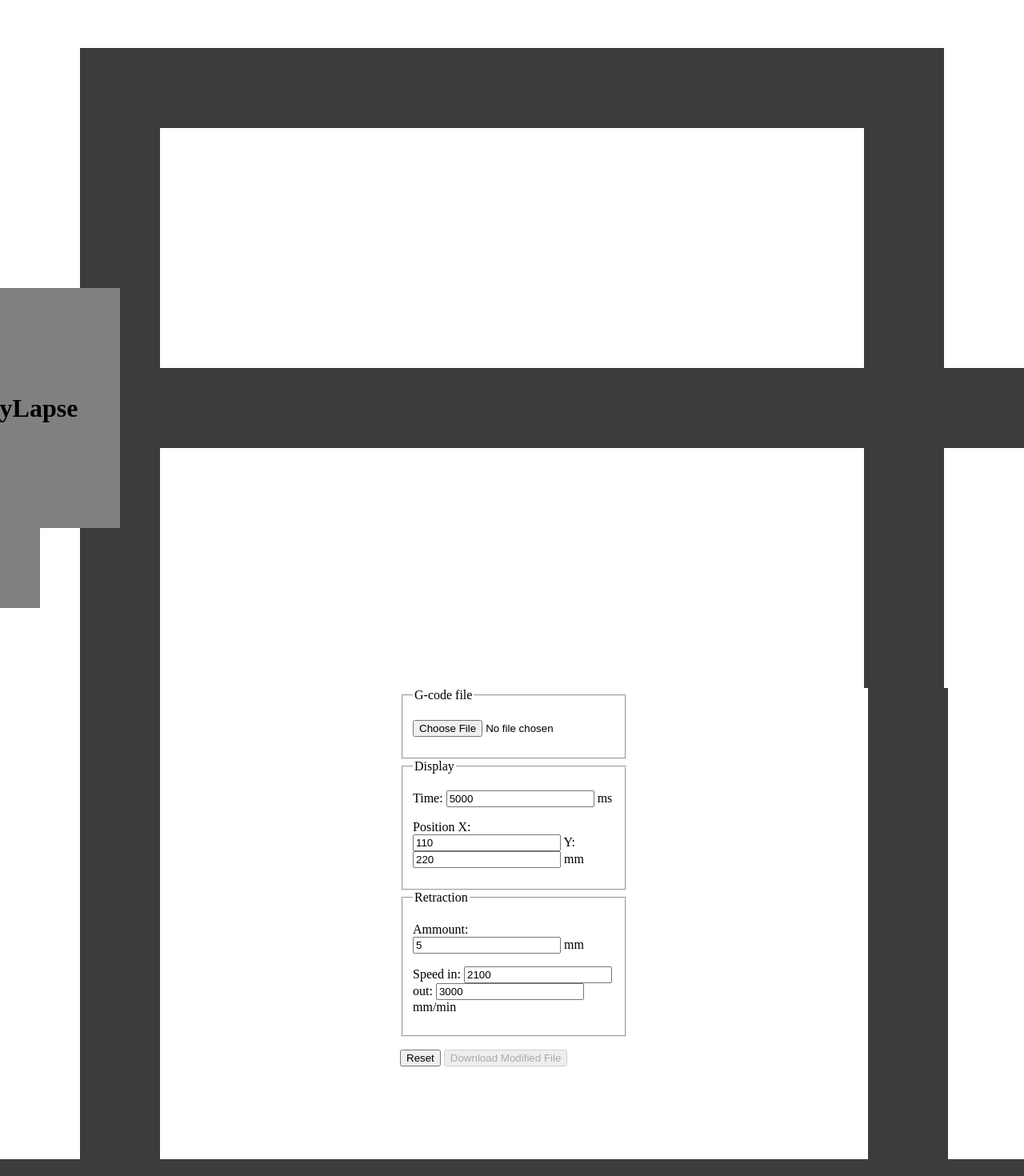
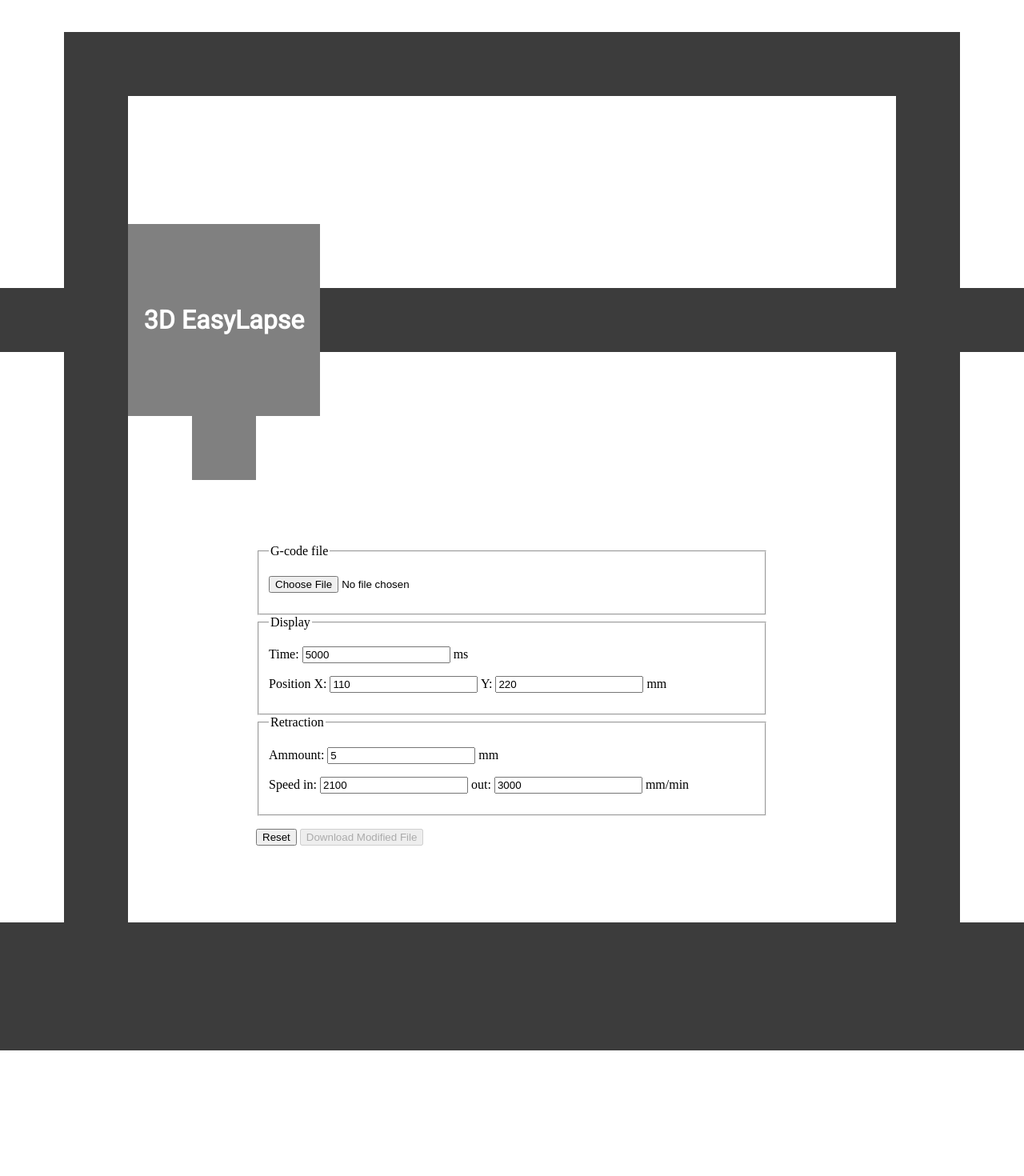
Before and after one commit to 3d-easylapse/3d-easylapse.github.io, a React (Create React App) app: page / in a window 1280 px wide. Shown: the part 40-1510 px from the top of the page at 80% size. After the commit the page ends 1353 px from the top, so only its background shows below. Built offline with nearby package versions, Linux system fonts and the light colour scheme.

Commit message:
Stable resizing

```diff
--- a/public/index.html
+++ b/public/index.html
@@ -3,6 +3,12 @@
   <head>
     <meta charset="utf-8" />
     <link rel="icon" href="%PUBLIC_URL%/favicon.ico" />
+    <link rel="preconnect" href="https://fonts.googleapis.com" />
+    <link rel="preconnect" href="https://fonts.gstatic.com" crossorigin />
+    <link
+      href="https://fonts.googleapis.com/css2?family=Roboto&display=swap"
+      rel="stylesheet"
+    />
     <meta name="viewport" content="width=device-width, initial-scale=1" />
     <meta name="theme-color" content="#000000" />
     <meta
--- a/src/App.tsx
+++ b/src/App.tsx
@@ -2,6 +2,10 @@ import React from 'react';
 import Form from './Form';
 
 function App() {
+  const printerColor = '#3c3c3c';
+  const extruderColor = 'grey';
+  const extruderShadowColor = 'lime';
+
   const extruderRef = React.useRef<HTMLDivElement>(null);
   const extruderShadowRef = React.useRef<HTMLDivElement>(null);
 
@@ -11,55 +15,80 @@ function App() {
         return;
       }
 
-      const left = e.pageX;
+      const left =
+        e.pageX / parseFloat(getComputedStyle(extruderRef.current).fontSize);
+      const width =
+        document.body.clientWidth /
+        parseFloat(getComputedStyle(extruderRef.current).fontSize);
+
       extruderRef.current.style.left =
-        Math.min(Math.max(left, 350), document.body.clientWidth - 350) + 'px';
+        Math.min(Math.max(left, 17.5), width - 17.5) + 'rem';
       setTimeout(() => {
         if (extruderShadowRef.current === null) {
           return;
         }
 
         extruderShadowRef.current.style.left =
-          Math.min(Math.max(left, 350), document.body.clientWidth - 350) + 'px';
+          Math.min(Math.max(left, 17.5), width - 17.5) + 'rem';
       }, 50);
     });
   }, []);
 
   return (
-    <>
     <div
       style={{
         display: 'grid',
         gridTemplateAreas: `
-            'o o o o o'
-            'l m m m n'
-            'a b c d e'
-            'f f f f f'
-            'g h i j k'
+            ' a  a  a  a  a  a  a'
+            ' b  c  c  c  c  c  d'
+            ' e  f  g  g  g  h  i'
+            ' j  j  j  j  j  j  j'
+            ' k  l  m  m  m  n  o'
+            ' p  q  r  s  t  u  v'
+            ' w  x  y  y  y  z aa'
+            'ab ab ab ab ab ab ab'
           `,
-          gridTemplateRows: '100px 100px 300px 100px 300px',
-          gridTemplateColumns: '100px 100px 1fr 100px 100px',
+        gridTemplateRows: '5rem 5rem 15rem 5rem 15rem 1fr 5rem 10rem',
+        gridTemplateColumns: '5rem 5rem 10rem 1fr 10rem 5rem 5rem',
       }}
     >
-        <div style={{ gridArea: '0' }} />
+      <div style={{ gridArea: 'a' }} />
 
-        <div style={{ gridArea: 'l' }} />
-        <div style={{ gridArea: 'm', background: '#3c3c3c' }} />
-        <div style={{ gridArea: 'n' }} />
+      <div style={{ gridArea: 'b' }} />
+      <div style={{ gridArea: 'c', background: printerColor }} />
+      <div style={{ gridArea: 'd' }} />
 
-        <div style={{ gridArea: 'a' }} />
-        <div style={{ gridArea: 'b', background: '#3c3c3c' }} />
-        <div style={{ gridArea: 'c' }} />
-        <div style={{ gridArea: 'd', background: '#3c3c3c' }} />
       <div style={{ gridArea: 'e' }} />
+      <div style={{ gridArea: 'f', background: printerColor }} />
+      <div style={{ gridArea: 'g' }} />
+      <div style={{ gridArea: 'h', background: printerColor }} />
+      <div style={{ gridArea: 'i' }} />
 
-        <div style={{ gridArea: 'f', background: '#3c3c3c' }} />
+      <div style={{ gridArea: 'j', background: printerColor }} />
 
-        <div style={{ gridArea: 'g' }} />
-        <div style={{ gridArea: 'h', background: '#3c3c3c' }} />
-        <div style={{ gridArea: 'i' }} />
-        <div style={{ gridArea: 'j', background: '#3c3c3c' }} />
       <div style={{ gridArea: 'k' }} />
+      <div style={{ gridArea: 'l', background: printerColor }} />
+      <div style={{ gridArea: 'm' }} />
+      <div style={{ gridArea: 'n', background: printerColor }} />
+      <div style={{ gridArea: 'o' }} />
+
+      <div style={{ gridArea: 'p' }} />
+      <div style={{ gridArea: 'q', background: printerColor }} />
+      <div style={{ gridArea: 'r' }} />
+      <div style={{ gridArea: 's' }}>
+        <Form />
+      </div>
+      <div style={{ gridArea: 't' }} />
+      <div style={{ gridArea: 'u', background: printerColor }} />
+      <div style={{ gridArea: 'v' }} />
+
+      <div style={{ gridArea: 'w' }} />
+      <div style={{ gridArea: 'x', background: printerColor }} />
+      <div style={{ gridArea: 'y' }} />
+      <div style={{ gridArea: 'z', background: printerColor }} />
+      <div style={{ gridArea: 'aa' }} />
+
+      <div style={{ gridArea: 'ab', background: printerColor }} />
 
       <div
         ref={extruderShadowRef}
@@ -70,15 +99,16 @@ function App() {
               'a a a'
               'b c d'
             `,
-            top:'600px',
-            gridTemplateRows: '300px 100px',
-            gridTemplateColumns: '100px 100px 100px',
+          top: '30rem',
+          gridTemplateRows: '15rem 5rem',
+          gridTemplateColumns: '5rem 5rem 5rem',
           transform: 'translate(-50%, -50%)',
+          left: '17.5rem',
         }}
       >
-          <div style={{ gridArea: 'a', background: 'lime' }} />
+        <div style={{ gridArea: 'a', background: extruderShadowColor }} />
         <div style={{ gridArea: 'b' }} />
-          <div style={{ gridArea: 'c', background: 'lime' }} />
+        <div style={{ gridArea: 'c', background: extruderShadowColor }} />
         <div style={{ gridArea: 'd' }} />
       </div>
 
@@ -91,68 +121,34 @@ function App() {
               'a a a'
               'b c d'
             `,
-            top: '600px',
-            gridTemplateRows: '300px 100px',
-            gridTemplateColumns: '100px 100px 100px',
+          top: '30rem',
+          gridTemplateRows: '15rem 5rem',
+          gridTemplateColumns: '5rem 5rem 5rem',
           transform: 'translate(-50%, -50%)',
+          left: '17.5rem',
         }}
       >
-          <div style={{ gridArea: 'a', background: 'grey' }} />
+        <div style={{ gridArea: 'a', background: extruderColor }} />
         <div style={{ gridArea: 'b' }} />
-          <div style={{ gridArea: 'c', background: 'grey' }} />
+        <div style={{ gridArea: 'c', background: extruderColor }} />
         <div style={{ gridArea: 'd' }} />
 
         <h1
           style={{
             position: 'absolute',
             margin: 0,
-              left: '150px',
-              top: '150px',
+            left: '7.5rem',
+            top: '7.5rem',
             transform: 'translate(-50%, -50%)',
             whiteSpace: 'nowrap',
+            color: 'white',
+            fontFamily: 'Roboto',
           }}
         >
           3D EasyLapse
         </h1>
       </div>
     </div>
-      <div
-        style={{
-          display: 'grid',
-          gridTemplateAreas: `
-            'a b c d e f g'
-            'h i j j j k l'
-          `,
-          gridTemplateRows: '1fr 100px',
-          gridTemplateColumns: '100px 100px 300px 1fr 300px 100px 100px',
-        }}
-      >
-        <div style={{ gridArea: 'a' }} />
-        <div style={{ gridArea: 'b', background: '#3c3c3c' }} />
-        <div style={{ gridArea: 'c' }} />
-        <div style={{ gridArea: 'd' }}>
-          <Form />
-        </div>
-        <div style={{ gridArea: 'e' }} />
-        <div style={{ gridArea: 'f', background: '#3c3c3c' }} />
-        <div style={{ gridArea: 'g' }} />
-
-        <div style={{ gridArea: 'h' }} />
-        <div style={{ gridArea: 'i', background: '#3c3c3c' }} />
-        <div style={{ gridArea: 'j' }} />
-        <div style={{ gridArea: 'k', background: '#3c3c3c' }} />
-        <div style={{ gridArea: 'l' }} />
-      </div>
-      <div
-        style={{
-          display: 'grid',
-          gridTemplateRows: '200px',
-          gridTemplateColumns: '1fr',
-        }}
-      >
-        <div style={{ background: '#3c3c3c' }} />
-      </div>
-    </>
   );
 }
 
```
Lines whose indentation alone changed are shown as unchanged.
